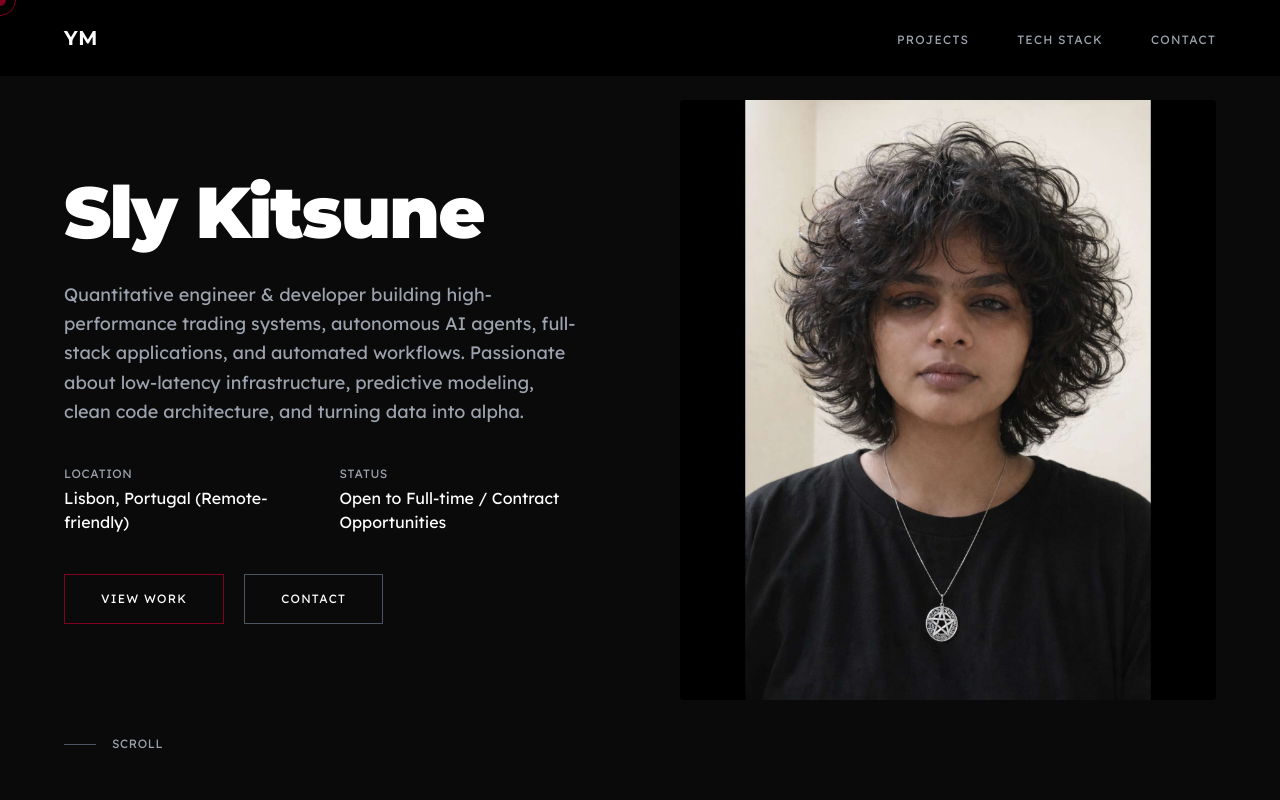
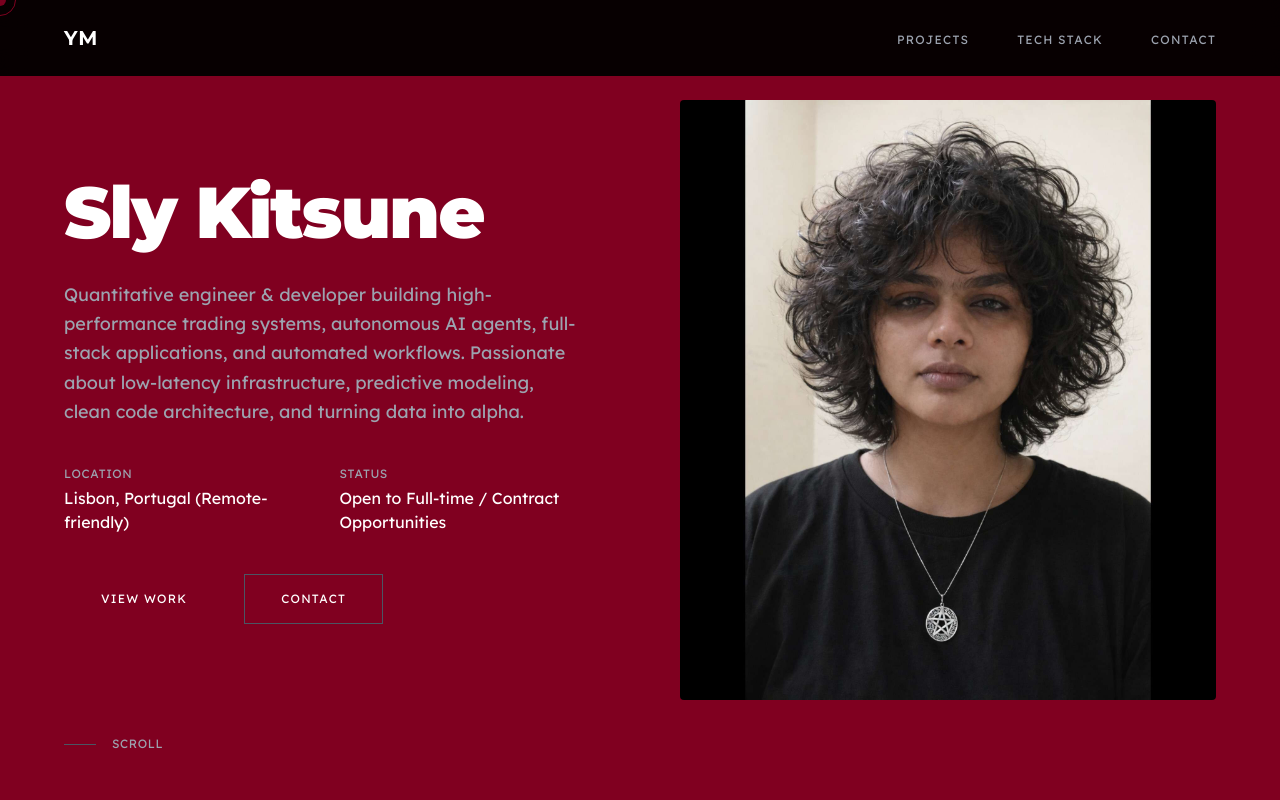
Before and after one commit to Sly-kitsune/Portfolio, a Next.js app: page / in a window 1280 px wide. Shown: the top 800 px of the page. Built offline with nearby package versions, Linux system fonts and the light colour scheme.

Commit message:
Change body background color from black to maroon

```diff
--- a/app/globals.css
+++ b/app/globals.css
@@ -11,7 +11,7 @@
 }
 
 body {
-  background-color: #0a0a0a;
+  background-color: #800020;
   color: #ffffff;
   font-family: 'Lexend Deca', sans-serif;
   cursor: none;
```
